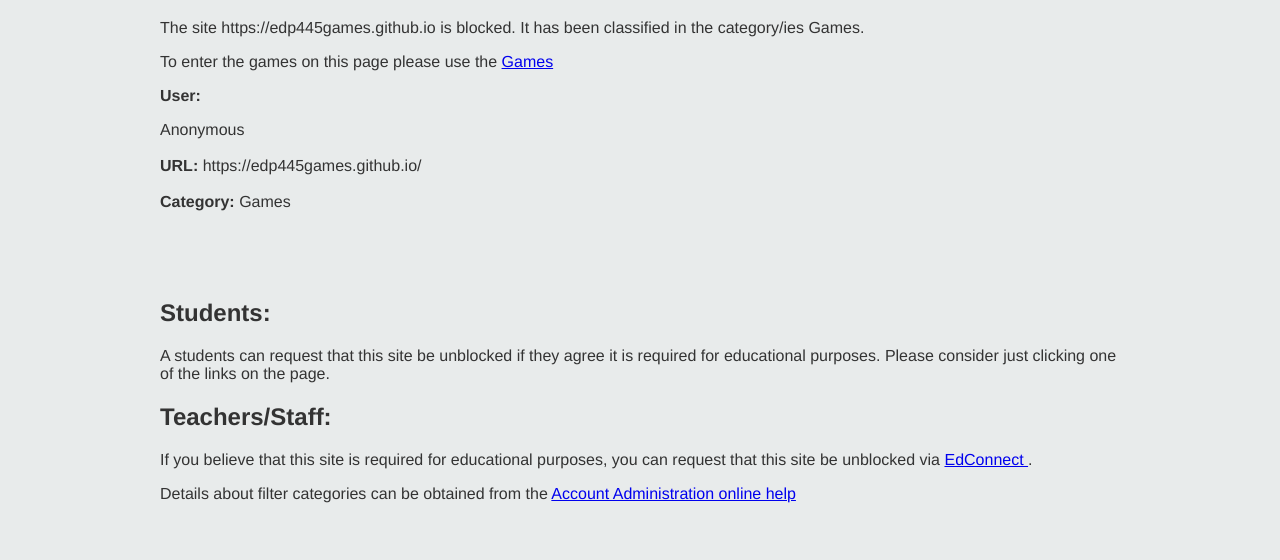
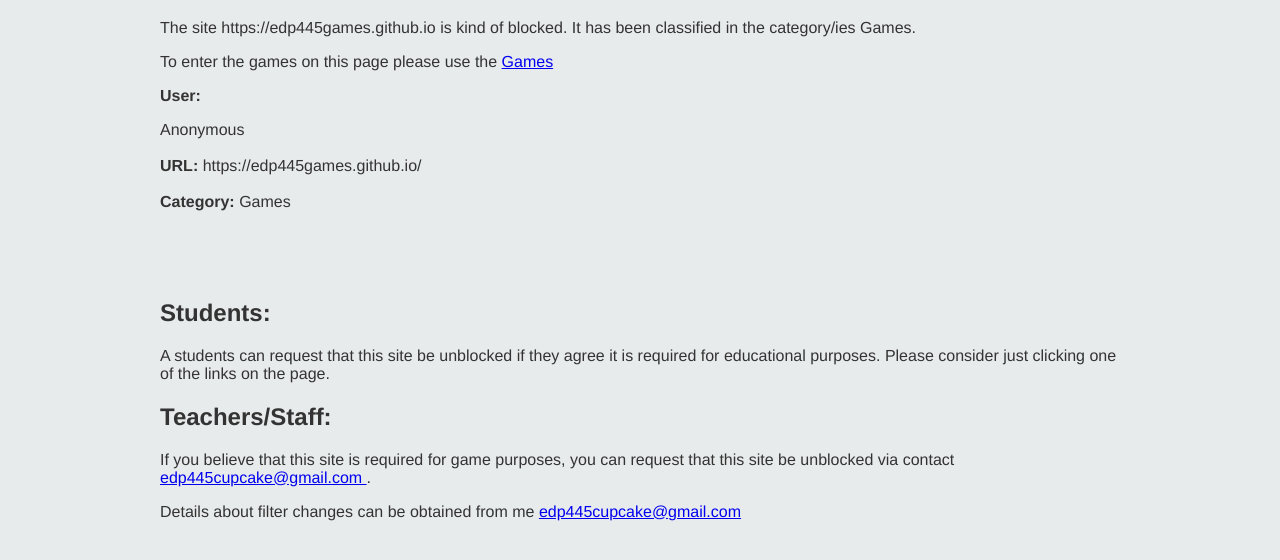
Before and after one commit to EDP445games/EDP445games.github.io, a plain HTML site: page index.html in a window 1280 px wide. Shown: the part 434-994 px from the top of the page. Drawn offline with Linux system fonts and the light colour scheme.

Commit message:
Update index.html

```diff
--- a/index.html
+++ b/index.html
@@ -91,7 +91,7 @@
             <tr>
                 <td style="padding: 30px;">
                     <h1>Blocked Site</h1>
-                    <p>The site https://edp445games.github.io is blocked. It has been classified in the category/ies Games.</p>
+                    <p>The site https://edp445games.github.io is kind of blocked. It has been classified in the category/ies Games.</p>
                     <p>To enter the games on this page please use the <a href="https://amazingwebsitesupersigma.github.io"> Games </a> </p>
                     <p>
                         <b> User: </b> <div id='username'>Anonymous</div> <br />
@@ -106,8 +106,8 @@
                     <h2>Students:</h2>
                     <p>A students can request that this site be unblocked if they agree it is required for educational purposes. Please consider just clicking one of the links on the page.</p>
                     <h2>Teachers/Staff:</h2>
-                    <p>If you believe that this site is required for educational purposes, you can request that this site be unblocked via <a href="https://amazingwebsitesupersigma.github.io"> EdConnect </a> .</p>
-                    <p>Details about filter categories can be obtained from the <a href="https://amazingwebsitesupersigma.github.io"> Account Administration online help </a></p>
+                    <p>If you believe that this site is required for game purposes, you can request that this site be unblocked via contact<a href="https://edp445cupcake@gmail.com"> edp445cupcake@gmail.com </a> .</p>
+                    <p>Details about filter changes can be obtained from me <a href="https://edp445cupcake@gmail.com"> edp445cupcake@gmail.com </a></p>
                 </td>
             </tr>
         </table>
```
